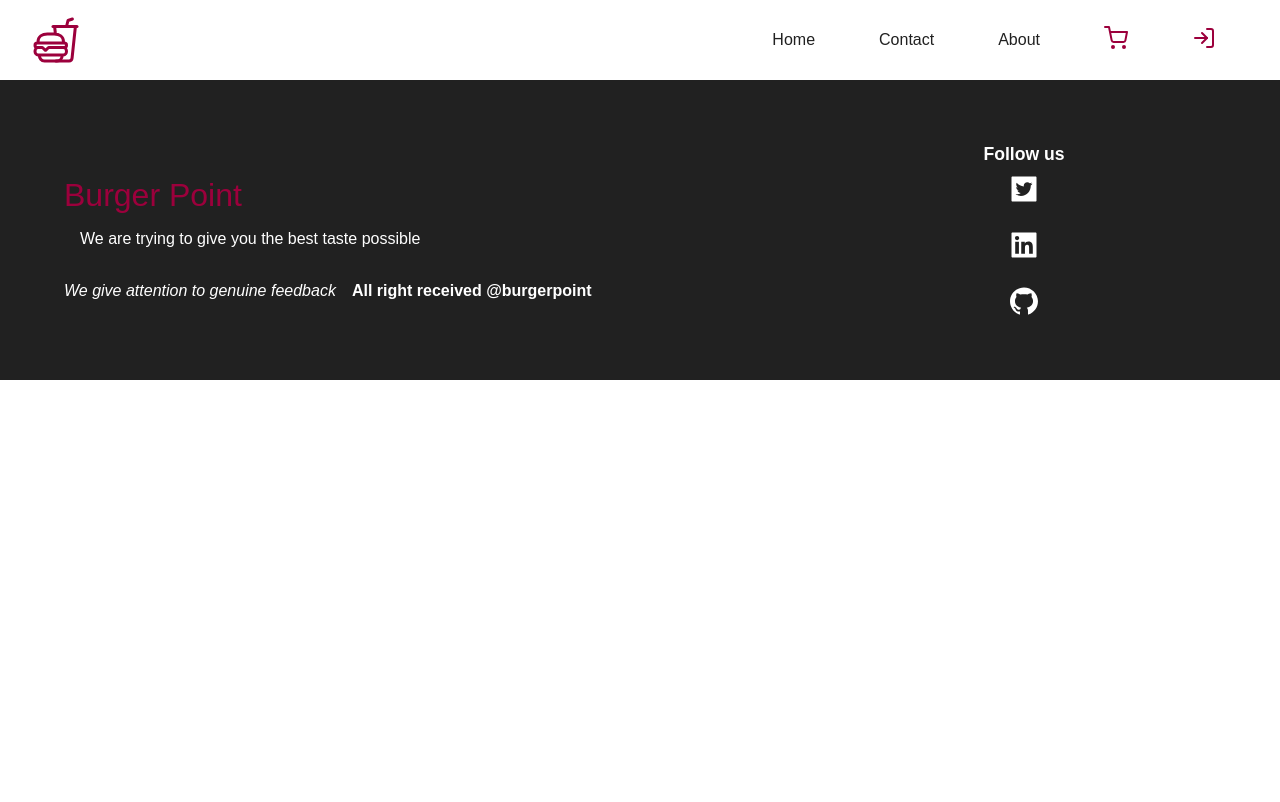
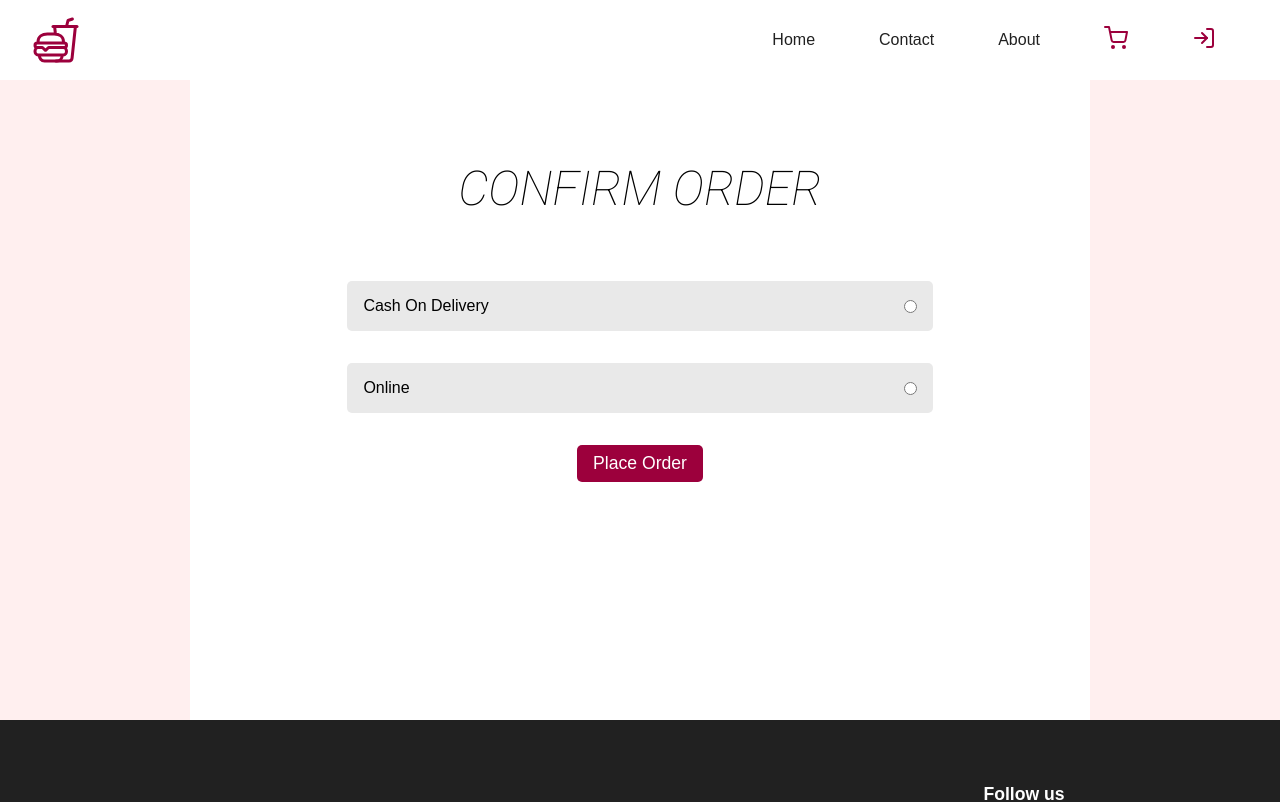
Before and after one commit to shahriarlimon/burgerPoint, a React (Create React App) app: page /confirmOrder in a window 1280 px wide. Shown: the top 802 px of the page. Built offline with nearby package versions, Linux system fonts and the light colour scheme.

Commit message:
implemented confirmorder and payment success page

```diff
--- a/src/App.js
+++ b/src/App.js
@@ -8,6 +8,8 @@
 import Contact from './components/contact/Contact';
 import Cart from './components/Cart/Cart';
 import Shipping from './components/Cart/Shipping';
+import ConfirmOrder from './components/Cart/ConfirmOrder';
+import PaymentSuccess from './components/Cart/PaymentSuccess';
 
 function App() {
   return <Router>
@@ -17,6 +19,8 @@
       <Route path='/contact' element={<Contact />} />
       <Route path='/cart' element={<Cart />} />
       <Route path='/shipping' element={<Shipping />} />
+      <Route path='/confirmOrder' element={<ConfirmOrder />} />
+      <Route path='/paymentsuccess' element={<PaymentSuccess />} />
 
     </Routes>
     <Footer />
--- /dev/null
+++ b/src/components/Cart/ConfirmOrder.jsx
@@ -0,0 +1,26 @@
+import React from "react";
+import "../../styles/ConfirmOrder.scss"
+const ConfirmOrder = () => {
+  return (
+    <section className="confirmOrder">
+      <main>
+        <h1>Confirm Order</h1>
+
+        <form>
+          <div>
+            <label>Cash On Delivery</label>
+            <input type="radio" name="payment" />
+          </div>
+          <div>
+            <label>Online</label>
+            <input type="radio" name="payment" />
+          </div>
+
+          <button type="submit">Place Order</button>
+        </form>
+      </main>
+    </section>
+  );
+};
+
+export default ConfirmOrder;
--- /dev/null
+++ b/src/components/Cart/PaymentSuccess.jsx
@@ -0,0 +1,16 @@
+import React from "react";
+import { Link } from "react-router-dom";
+import "../../styles/PaymentSuccess.scss"
+const PaymentSuccess = () => {
+  return (
+    <section className="paymentsuccess">
+      <main>
+        <h1>Order Confirmed</h1>
+        <p>Order Placed Successfully, You can check order status below</p>
+        <Link to="/myorders">Check Status</Link>
+      </main>
+    </section>
+  );
+};
+
+export default PaymentSuccess;
--- /dev/null
+++ b/src/styles/ConfirmOrder.scss
@@ -0,0 +1,61 @@
+@import "colors";
+
+.confirmOrder {
+  background-color: $pink;
+  width: 100%;
+  height: 80vh;
+  > main {
+    height: 100%;
+    background-color: white;
+    max-width: 900px;
+    margin: auto;
+    padding: 2rem;
+
+    > h1 {
+      text-transform: uppercase;
+      text-align: center;
+      margin: 3rem;
+      font: 100 3rem "Roboto";
+    }
+
+    > form {
+      display: flex;
+      flex-direction: column;
+      align-items: center;
+
+      > div {
+        background-color: rgb(233, 233, 233);
+        margin: 1rem;
+        border-radius: 5px;
+        padding: 1rem;
+        width: 70%;
+        display: flex;
+        align-items: center;
+        justify-content: space-between;
+      }
+      > button {
+        background-color: $red;
+        color: white;
+        outline: none;
+        border: none;
+        padding: 0.5rem 1rem;
+        border-radius: 5px;
+        margin: 1rem;
+        text-align: center;
+        cursor: pointer;
+        font-size: 1.1rem;
+      }
+    }
+  }
+}
+
+@media screen and (max-width: 600px) {
+  .confirmOrder > main > form {
+    > div {
+      width: 100%;
+    }
+    > button {
+      width: 100%;
+    }
+  }
+}
--- /dev/null
+++ b/src/styles/PaymentSuccess.scss
@@ -0,0 +1,36 @@
+@import "colors";
+
+.paymentsuccess {
+  background-color: $pink;
+  width: 100%;
+  height: 80vh;
+  > main {
+    height: 100%;
+    background-color: white;
+    max-width: 900px;
+    margin: auto;
+    padding: 2rem;
+    display: flex;
+    flex-direction: column;
+    align-items: center;
+    > h1 {
+      text-transform: uppercase;
+      text-align: center;
+      margin: 3rem;
+      font: 100 3rem "Roboto";
+    }
+
+    > a {
+      background-color: $red;
+      border: none;
+      outline: none;
+      color: white;
+      padding: 0.5rem 1rem;
+      border-radius: 5px;
+      margin: 1rem;
+      text-align: center;
+      cursor: pointer;
+      font-size: 1.1rem;
+    }
+  }
+}
```
